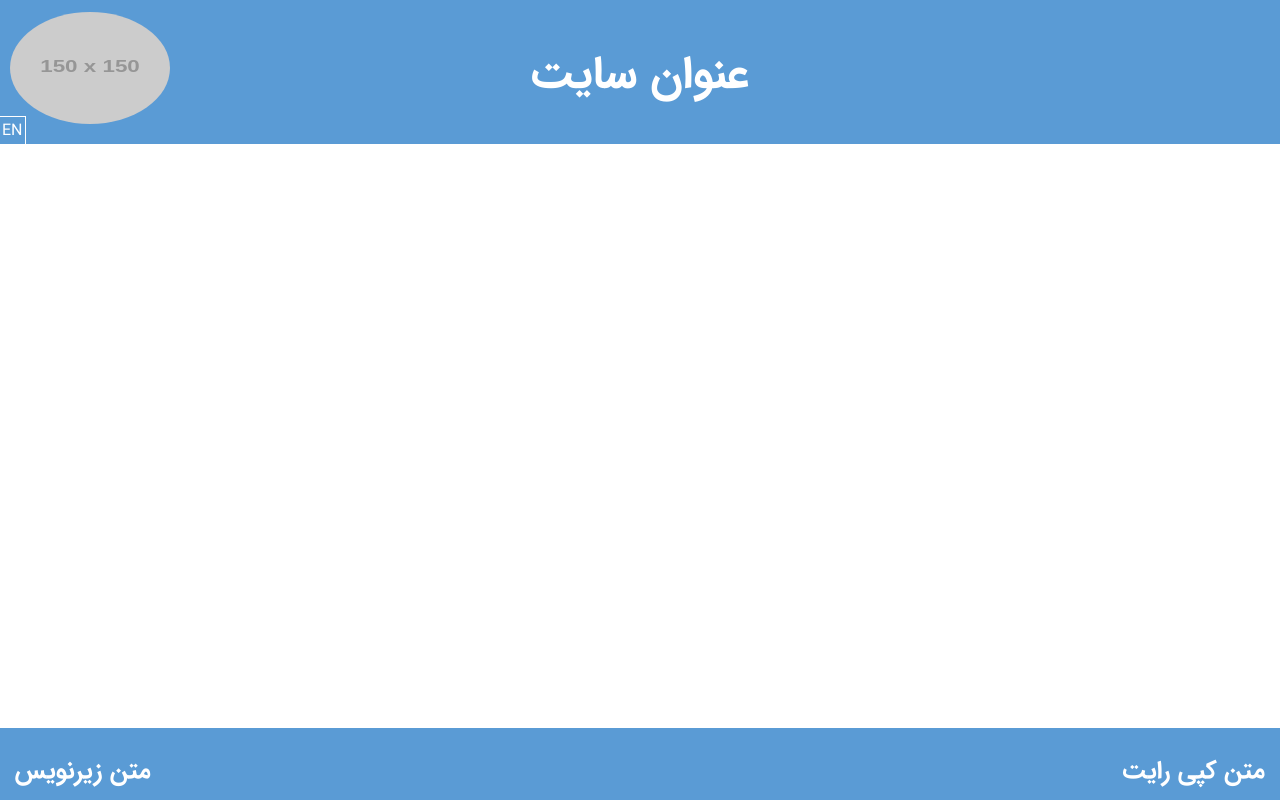
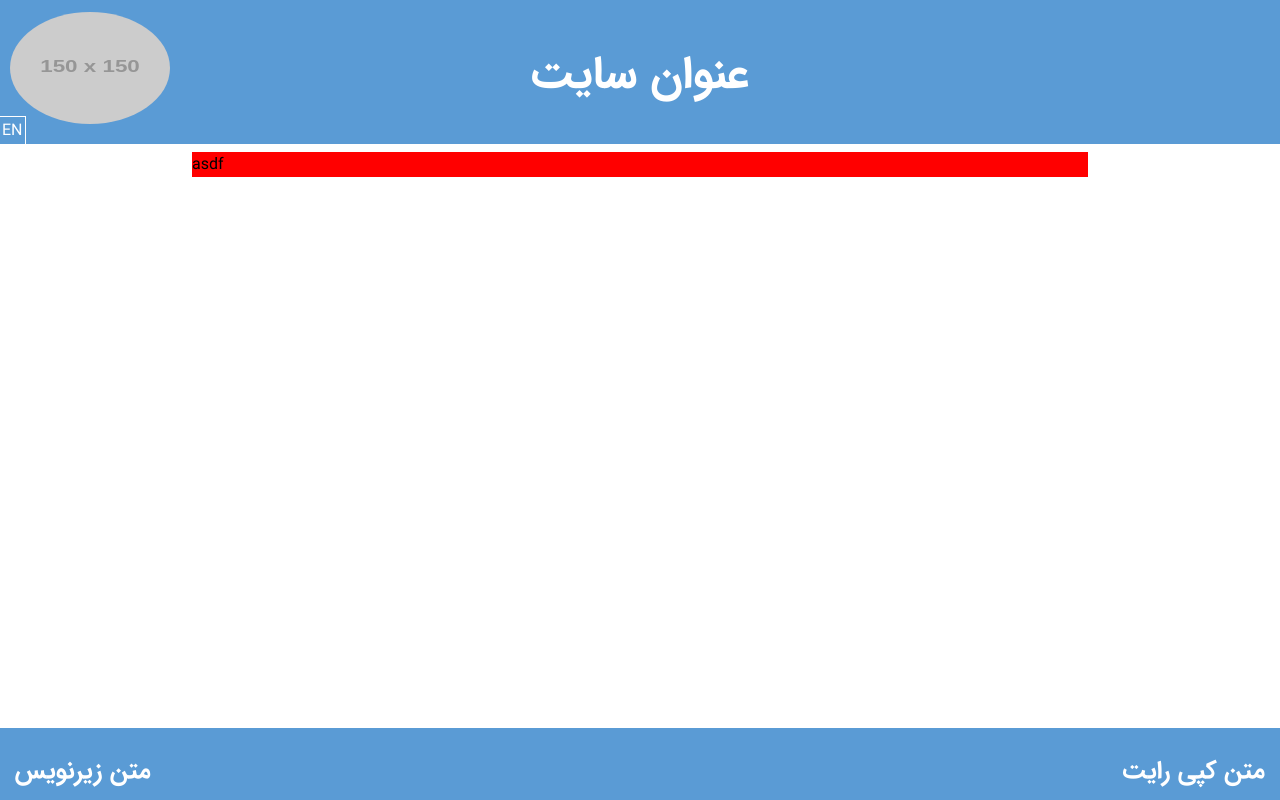
Before and after one commit to NavFar/SecurityTester-Front, an Angular app: page / in a window 1280 px wide. Built offline with nearby package versions, Linux system fonts and the light colour scheme.

Commit message:
add basic layout

```diff
--- a/src/app/app.component.css
+++ b/src/app/app.component.css
@@ -0,0 +1,25 @@
+.center{
+  background-color: red;
+  margin-top: 1vh;
+  margin-bottom: 1vh;
+  height: 100%!important;
+}
+
+/* /////////////////////////////////////////////////////////////////////// */
+@media only screen and (max-width: 780px) {
+
+  .center{
+    width:98%;
+    margin-left: 1%;
+    margin-right: 1%;
+  }
+}
+@media only screen and (min-width: 781px) {
+
+  .center{
+    width:70%;
+    margin-left: 15%;
+    margin-right: 15%;
+  }
+
+}
--- a/src/app/app.component.html
+++ b/src/app/app.component.html
@@ -1,4 +1,7 @@
 <!--The content below is only a placeholder and can be replaced.-->
 <app-header></app-header>
+<div class="center">
+  asdf
 <router-outlet></router-outlet>
+</div>
 <app-footer></app-footer>
```
